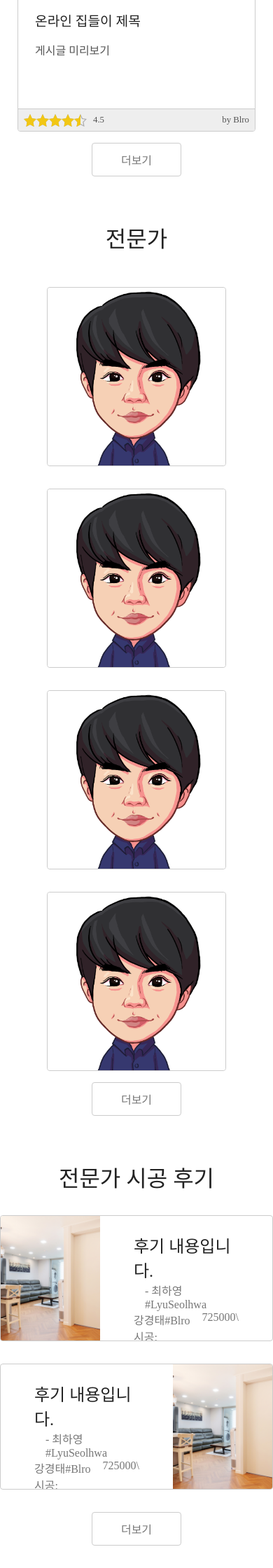
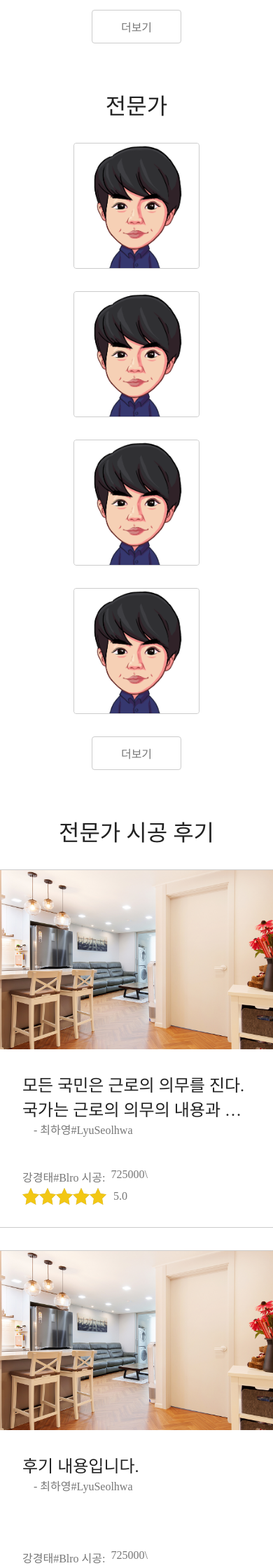
Before and after one commit to GyeongTae0319/2020-Local-Skills-Competition, a PHP site: page / in a window 390 px wide; the page is wider, and only the part inside the window is pictured. Shown: the part 1862-4102 px from the top of that part at 70% size. Run offline with PHP 8.4, Linux system fonts and the light colour scheme.

Commit message:
[UPDATE] Add test mobile view

```diff
--- a/A_Module/Publishing/index.html
+++ b/A_Module/Publishing/index.html
@@ -15,6 +15,8 @@
     <body>
         <!--헤더 영역-->
         <header>
+            <!--모바일 메뉴 버튼-->
+            <label for="navButton" class="mobile nav-btn"><span class="line"></span></label>
             <!--브랜드 로고-->
             <a href="#" class="brand">
                 <img
@@ -31,6 +33,7 @@
                 />
             </a>
             <!--네비게이션-->
+            <input type="checkbox" id="navButton" />
             <nav>
                 <a href="#" class="nav-item active">홈</a>
                 <a href="#" class="nav-item">온라인 집들이</a>
@@ -149,7 +152,14 @@
                             </div>
                             <div class="details">
                                 <span class="title">온라인 집들이 제목</span>
-                                <p class="desc">게시글 미리보기</p>
+                                <p class="desc">
+                                    Lorem ipsum dolor sit amet consectetur
+                                    adipisicing elit. Ipsam dolorem est
+                                    asperiores itaque fuga eveniet facere nulla
+                                    iusto facilis non iste neque exercitationem,
+                                    placeat eum magni praesentium modi quis.
+                                    Itaque!
+                                </p>
                             </div>
                             <div class="info">
                                 <div class="rate">
@@ -177,7 +187,17 @@
                             </div>
                             <div class="details">
                                 <span class="title">온라인 집들이 제목</span>
-                                <p class="desc">게시글 미리보기</p>
+                                <p class="desc">
+                                    재산권의 행사는 공공복리에 적합하도록 하여야
+                                    한다. 모든 국민은 법률이 정하는 바에 의하여
+                                    선거권을 가진다. 국회는 정부의 동의없이
+                                    정부가 제출한 지출예산 각항의 금액을
+                                    증가하거나 새 비목을 설치할 수 없다.
+                                    국회의원은 국가이익을 우선하여 양심에 따라
+                                    직무를 행한다. 탄핵소추의 의결을 받은 자는
+                                    탄핵심판이 있을 때까지 그 권한행사가
+                                    정지된다.
+                                </p>
                             </div>
                             <div class="info">
                                 <div class="rate">
@@ -204,7 +224,13 @@
                                 ></div>
                             </div>
                             <div class="details">
-                                <span class="title">온라인 집들이 제목</span>
+                                <span class="title"
+                                    >언론·출판은 타인의 명예나 권리 또는
+                                    공중도덕이나 사회윤리를 침해하여서는
+                                    아니된다. 언론·출판이 타인의 명예나 권리를
+                                    침해한 때에는 피해자는 이에 대한 피해의
+                                    배상을 청구할 수 있다.</span
+                                >
                                 <p class="desc">게시글 미리보기</p>
                             </div>
                             <div class="info">
@@ -304,7 +330,11 @@
                                 class="thumbnail"
                             ></div>
                             <div class="details">
-                                <span class="desc">후기 내용입니다.</span>
+                                <span class="desc"
+                                    >모든 국민은 근로의 의무를 진다. 국가는
+                                    근로의 의무의 내용과 조건을 민주주의원칙에
+                                    따라 법률로 정한다.</span
+                                >
                                 <span class="author">최하영#LyuSeolhwa</span>
                                 <div class="info">
                                     <span class="specia">강경태#Blro</span>
@@ -344,6 +374,7 @@
             </main>
         </article>
 
+        <!--하단 영역-->
         <footer>
             <span class="copyright"
                 >Copyright(c) 2020 내집꾸미기. All rights reserved.</span
--- a/A_Module/Publishing/resources/stylesheets/app.css
+++ b/A_Module/Publishing/resources/stylesheets/app.css
@@ -294,8 +306,6 @@ section {
     margin-bottom: 64px;
 }
 section > .title {
-    margin-bottom: 32px;
-
     font-size: 2em;
 
     text-align: center;
@@ -303,7 +313,7 @@ section > .title {
 section > .more {
     width: 128px;
     height: 48px;
-    margin: 0 auto;
+    margin: 32px auto;
 }
 
 /*/ 온라인 집들이 영역 /*/
@@ -364,16 +375,29 @@ section > .more {
 #housewarming .card .title {
     display: block;
 
+    width: 100%;
+    flex-shrink: 0;
+
     margin-bottom: 16px;
 
     font-size: 1.2em;
+    overflow: hidden;
+    white-space: nowrap;
+    text-overflow: ellipsis;
 }
 #housewarming .card .desc {
     display: block;
+    display: -webkit-box;
 
+    width: 100%;
+    height: 100%;
+
+    -webkit-line-clamp: 4;
+    -webkit-box-orient: vertical;
     overflow: hidden;
 
     color: #555555;
+    text-overflow: ellipsis;
 }
 #housewarming .card .info {
     display: flex;
@@ -425,7 +449,8 @@ section > .more {
 #specialist .contents .card {
     width: 256px;
     height: 256px;
-    margin: 16px;
+    margin: 0 16px;
+    margin-top: 32px;
 
     perspective: 2048px;
 }
@@ -501,7 +526,7 @@ section > .more {
 
     width: 100%;
     height: 180px;
-    margin-bottom: 32px;
+    margin-top: 32px;
 
     border: 1px solid #cccccc;
     border-radius: 4px;
@@ -514,6 +539,7 @@ section > .more {
 #review .card .thumbnail {
     width: 320px;
     height: 100%;
+    flex-shrink: 0;
 
     background-position: center;
     background-size: cover;
@@ -529,9 +555,16 @@ section > .more {
     color: #777777;
 }
 #review .card .details .desc {
-    font-size: 1.5em;
+    display: block;
+
+    width: 582px;
+
+    overflow: hidden;
 
     color: #222222;
+    white-space: nowrap;
+    font-size: 1.5em;
+    text-overflow: ellipsis;
 }
 #review .card .details .author {
     padding-left: 16px;
@@ -587,3 +620,121 @@ footer {
 
     color: #cccccc;
 }
+
+/*/ 모바일 크기 /*/
+@media (max-width: 768px) {
+    header .nav-btn {
+        display: flex;
+
+        width: 48px;
+        padding: 8px;
+
+        flex-direction: column;
+        justify-content: center;
+    }
+    header .nav-btn .line {
+        display: block;
+
+        width: 24px;
+        height: 2px;
+        margin: 0 auto;
+
+        background-color: #222222;
+    }
+    header .nav-btn .line::before,
+    header .nav-btn .line::after {
+        content: "";
+
+        display: block;
+
+        position: relative;
+
+        width: 24px;
+        height: 2px;
+        margin: 0 auto;
+
+        background-color: #222222;
+    }
+    header .nav-btn .line::before {
+        bottom: 8px;
+    }
+    header .nav-btn .line::after {
+        top: 6px;
+    }
+    header #navButton {
+        display: none;
+    }
+    header nav {
+        display: none;
+    }
+    header #navButton:checked + nav {
+        z-index: 1;
+
+        display: flex;
+
+        position: absolute;
+        top: 48px;
+
+        width: 100%;
+        padding-bottom: 8px;
+
+        flex-direction: column;
+
+        background-color: #ffffff;
+    }
+    header #navButton:checked + nav .nav-item {
+        padding: 8px 16px;
+    }
+    header .brand {
+        margin-right: auto;
+    }
+
+    #imageSlide .carousel .viewport {
+        height: 450px;
+    }
+
+    #specialist .contents .card {
+        width: 180px;
+        height: 180px;
+    }
+
+    #review .contents .card {
+        display: flex;
+
+        height: 512px;
+
+        border-radius: 0;
+        border-width: 1px 0;
+
+        flex-direction: column;
+        flex-wrap: nowrap;
+    }
+    #review .contents .card:nth-child(even) {
+        flex-flow: column;
+    }
+    #review .card .thumbnail {
+        width: 100%;
+        height: 256px;
+    }
+    #review .card .details {
+        padding: 32px;
+    }
+    #review .card .details .desc {
+        display: -webkit-box;
+
+        width: 100%;
+
+        white-space: normal;
+        overflow: hidden;
+
+        -webkit-box-orient: vertical;
+        -webkit-line-clamp: 2;
+        text-overflow: ellipsis;
+    }
+
+    footer {
+        padding: 0;
+
+        text-align: center;
+    }
+}
```
Also changed, not shown: other parts of A_Module/Publishing/resources/stylesheets/app.css (+28 -15 lines).
